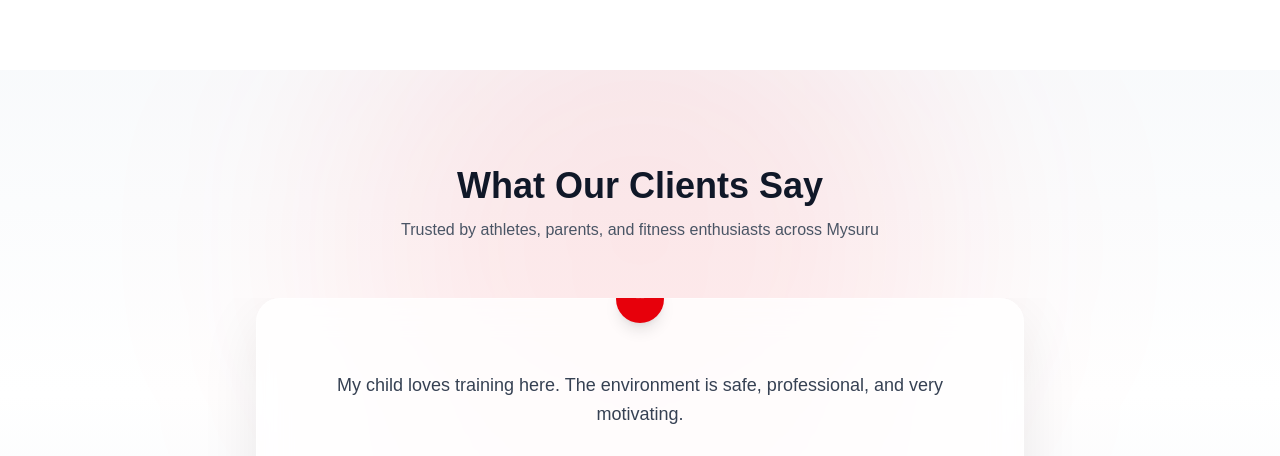
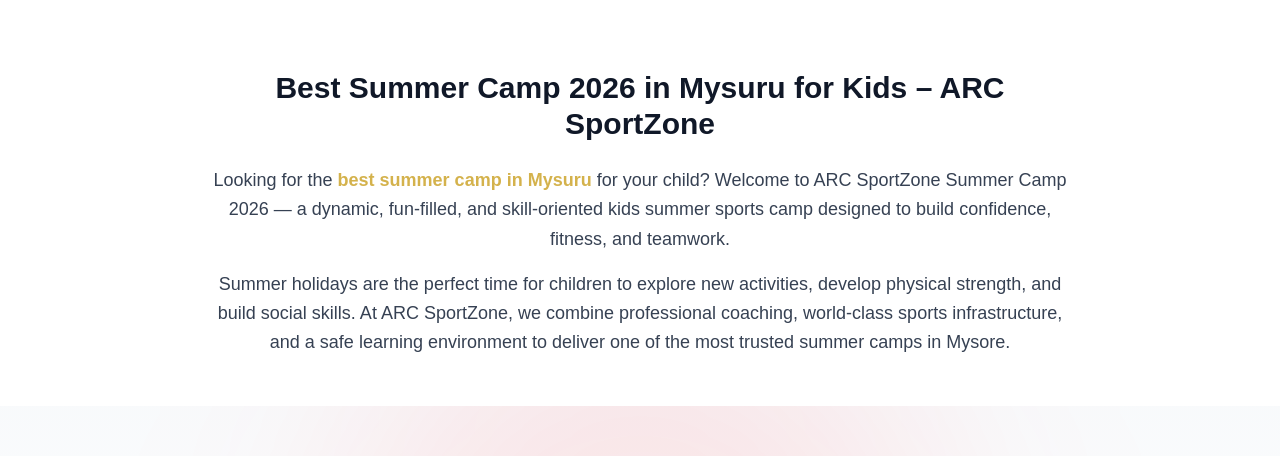
Before and after one commit to Itadmintiameds/arc-ui, a Next.js app: page / in a window 1280 px wide. Shown: the part 2386-2842 px from the top of the page. Built offline with nearby package versions, Linux system fonts and the light colour scheme.

Commit message:
Event page updated

```diff
--- a/app/events/summer-camp/page.tsx
+++ b/app/events/summer-camp/page.tsx
@@ -1,4 +1,5 @@
 import Image from "next/image";
+import Link from "next/link";
 import type { Metadata } from "next";
 
 export const metadata: Metadata = {
@@ -53,6 +54,8 @@ export default function EventsPage() {
         </div>
       </section>
 
+
+
       {/* ===== EVENTS GRID ===== */}
       <section className="pb-24">
         <div className="max-w-6xl mx-auto px-4">
@@ -63,7 +66,7 @@ export default function EventsPage() {
             <div className="group">
               <div className="relative rounded-2xl overflow-hidden shadow-lg hover:shadow-2xl transition duration-500">
                 <Image
-                  src="/images/summer-camp-mysuru-arc-sportzone-1.png"
+                  src="/images/event1.png"
                   alt="Kids enjoying 16+ sports activities at the best summer camp in Mysore 2026 at ARC SportZone"
                   width={800}
                   height={1000}
@@ -80,7 +83,7 @@ export default function EventsPage() {
             <div className="group">
               <div className="relative rounded-2xl overflow-hidden shadow-lg hover:shadow-2xl transition duration-500">
                 <Image
-                  src="/images/summer-camp-mysuru-arc-sportzone-2.png"
+                  src="/images/event2.png"
                   alt="Kids enjoying 16+ sports activities at the best summer camp in Mysore 2026 at ARC SportZone"
                   width={800}
                   height={1000}
@@ -96,6 +99,37 @@ export default function EventsPage() {
 
         </div>
       </section>
+      {/* ===== SEO CONTENT ===== */}
+      <section className="pb-12">
+        <div className="max-w-4xl mx-auto px-4 text-center">
+
+          <h2 className="text-2xl md:text-3xl font-bold text-gray-900 mb-6">
+            Best Summer Camp 2026 in Mysuru for Kids – ARC SportZone
+          </h2>
+
+          <p className="text-gray-700 leading-relaxed text-lg">
+            Looking for the{" "}
+            <Link
+              href="https://arcsportzone.com/"
+              className="text-[#d4b24c] font-semibold hover:underline"
+            >
+              best summer camp in Mysuru
+            </Link>{" "}
+            for your child? Welcome to ARC SportZone Summer Camp 2026 — a
+            dynamic, fun-filled, and skill-oriented kids summer sports camp
+            designed to build confidence, fitness, and teamwork.
+          </p>
+
+          <p className="text-gray-700 leading-relaxed text-lg mt-4">
+            Summer holidays are the perfect time for children to explore new
+            activities, develop physical strength, and build social skills. At
+            ARC SportZone, we combine professional coaching, world-class sports
+            infrastructure, and a safe learning environment to deliver one of
+            the most trusted summer camps in Mysore.
+          </p>
+
+        </div>
+      </section>
 
     </main>
   );
```
